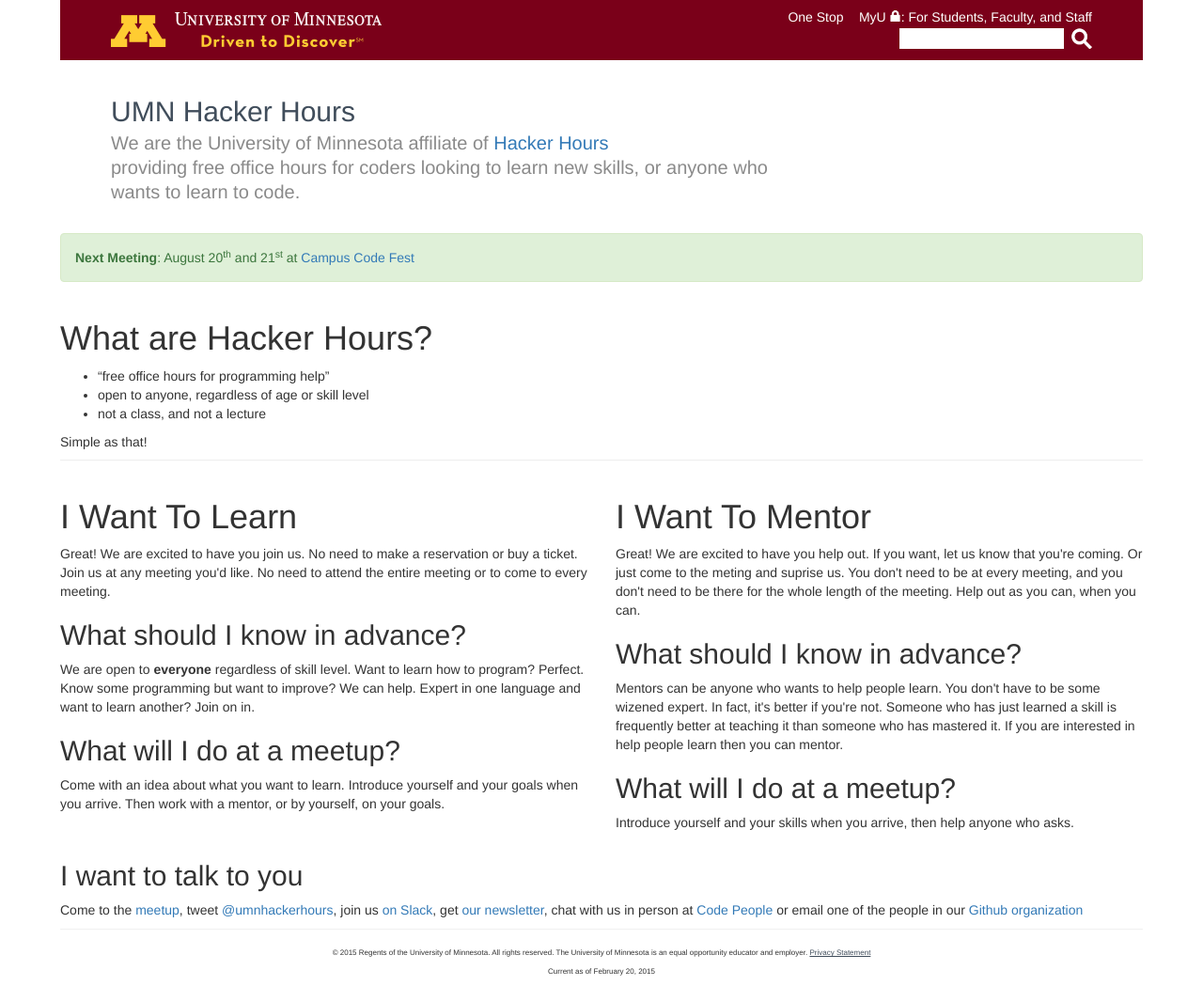
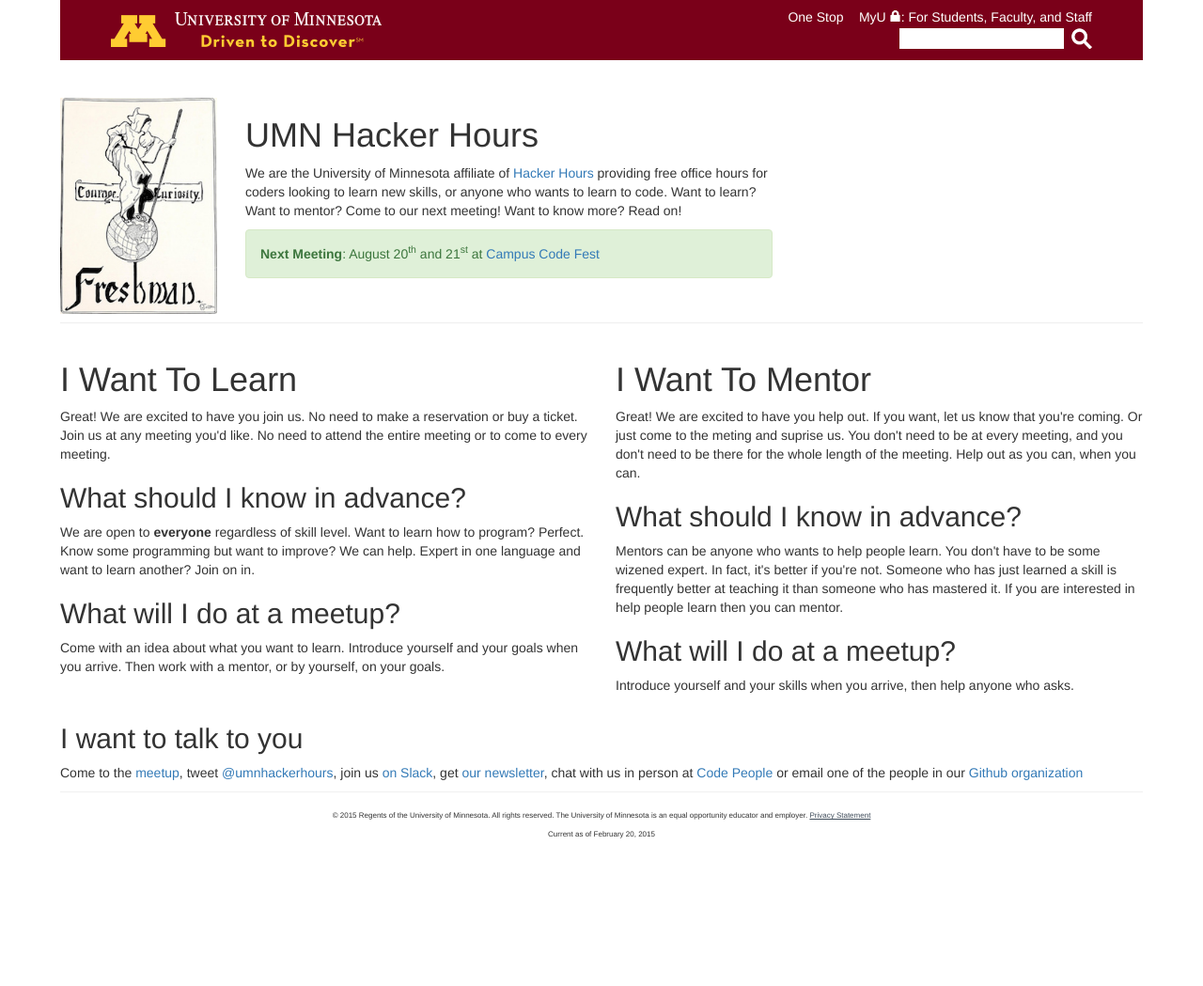
Before and after one commit to umnhackerhours/umnhackerhours.github.io, a Jekyll site: the page built from index.markdown, in a window 1280 px wide. Shown: the whole page at 94% size. Built offline with Jekyll 4.4.1, drawn with Linux system fonts in a browser that asks for light colours; after the commit the page ends 903 px from its top, so only the background shows below that.

Commit message:
Layout rework
Fixes #1

And I've tried to clean up the layout, removing the extraneous extra
banner.

```diff
--- a/_includes/next_meeting.html
+++ /dev/null
@@ -1,2 +0,0 @@
-<a class="anchor" id="next_meeting"></a>
-<strong>Next Meeting</strong>: August 20<sup>th</sup> and 21<sup>st</sup> at <a href="http://umn.campuscodefest.org/events/8-campus-codefest-2015">Campus Code Fest</a>
--- a/_layouts/default.html
+++ b/_layouts/default.html
@@ -38,24 +38,10 @@
       </form>
     </header>
     <!-- END HEADER -->
-    <!-- BEGIN OPTIONAL UNIT IDENTIFICATION AND NAVIGATION
-    You may remove this section if you do not wish to use it.
-    Must have at least four links and no more than eight.
-    Set options for link orientation in _config.scss
-    Delete this comment on prod -->
-    <div class="umnhf toggle display-after-menu-collapse" id="umnhf-alt-um">&#9776; <span class="visually-hidden">Main</span> Menu</div>
-    <header id="umnhf-alt" class="umnhf">
-      <div id="umnhf-alt-sn">
-        <h2>UMN Hacker Hours</h2>
-        <p>{{ page.subheader_text }}</p>
-      </div>
-    </header>
-    <!-- END UNIT IDENTIFICATION AND NAVIGATION -->
     <a name="main-nav"></a>
     <a name="main-content"></a>
 
     <main id="umn-main" role="main">
-      <div class="alert alert-success" role="alert">{% include next_meeting.html %}</div>
       {{ content }}
     </main>
     <!-- END OPTIONAL UNIT FOOTER -->
--- a/index.markdown
+++ b/index.markdown
@@ -1,18 +1,23 @@
 ---
 layout: page
 description: Home
-subheader_text: We are the University of Minnesota affiliate of <a href="http://hackerhours.org/">Hacker Hours</a><br />providing free office hours for coders looking to learn new skills, or anyone who wants to learn to code.
 ---
+<div class="page-header">
+  <div class="row">
+    <div class="col-md-2">
+      <img src="img/logo.jpg" class="img-responsive" />
+    </div>
+    <div class="col-md-6">
+      <h1>UMN Hacker Hours</h1>
+      <p>We are the University of Minnesota affiliate of <a href="http://hackerhours.org/">Hacker Hours</a> providing free office hours for coders looking to learn new skills, or anyone who wants to learn to code. Want to learn? Want to mentor? Come to our next meeting! Want to know more? Read on!</p>
+      <div class="alert alert-success" role="alert">
+      <a class="anchor" id="next_meeting"></a>
+      <strong>Next Meeting</strong>: August 20<sup>th</sup> and 21<sup>st</sup> at <a href="http://umn.campuscodefest.org/events/8-campus-codefest-2015">Campus Code Fest</a>
+      </div>
+    </div>
+  </div>
+</div>
 
-<div class="page-header">
-  <h1>What are Hacker Hours?</h1>
-  <ul>
-    <li>“free office hours for programming help”</li>
-    <li>open to anyone, regardless of age or skill level</li>
-    <li>not a class, and not a lecture</li>
-  </ul>
-  Simple as that!
-</div>
 <div class="row">
   <div class="col-md-6">
     <h1>I Want To Learn</h1>
```
Also changed, not shown: img/logo.jpg (added).
